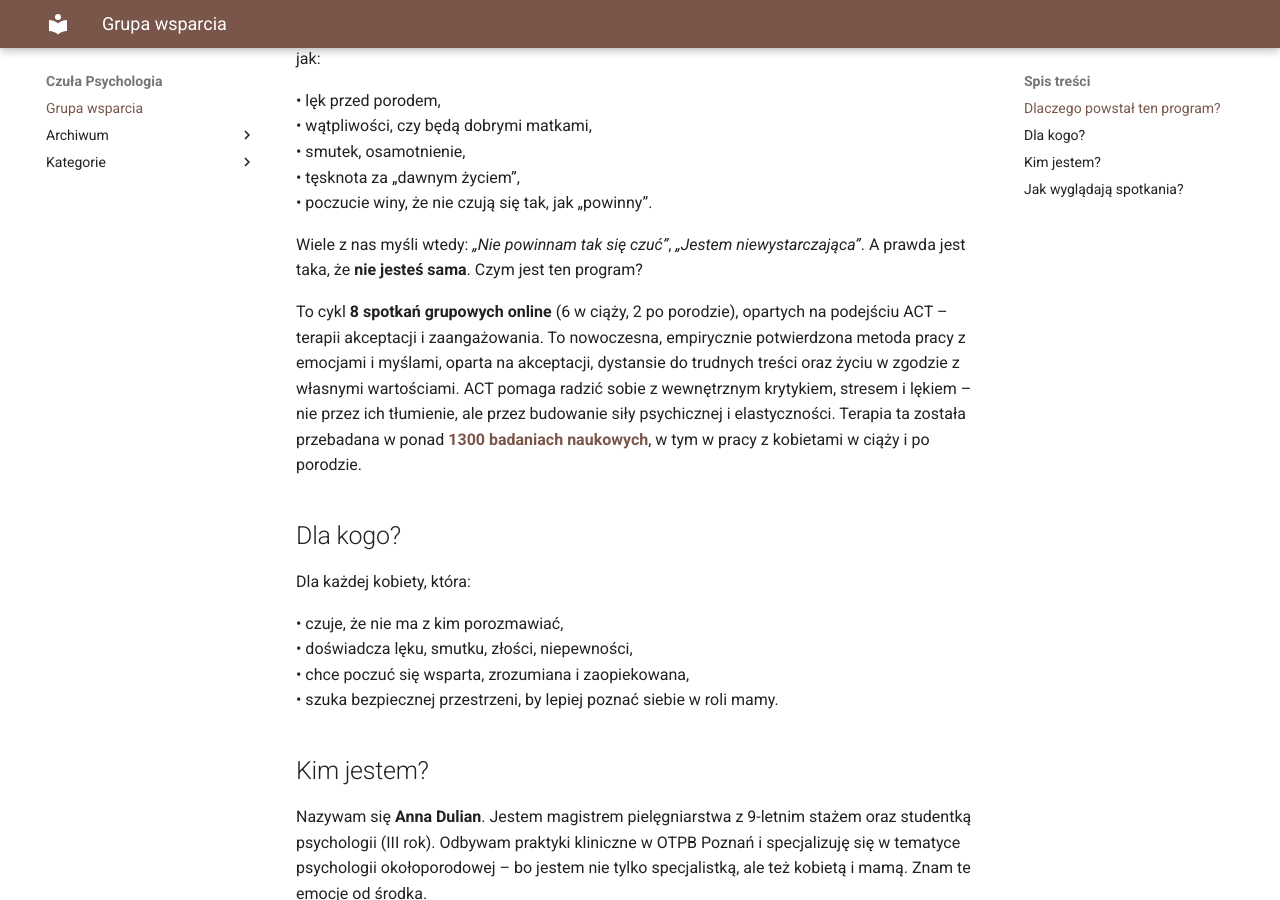
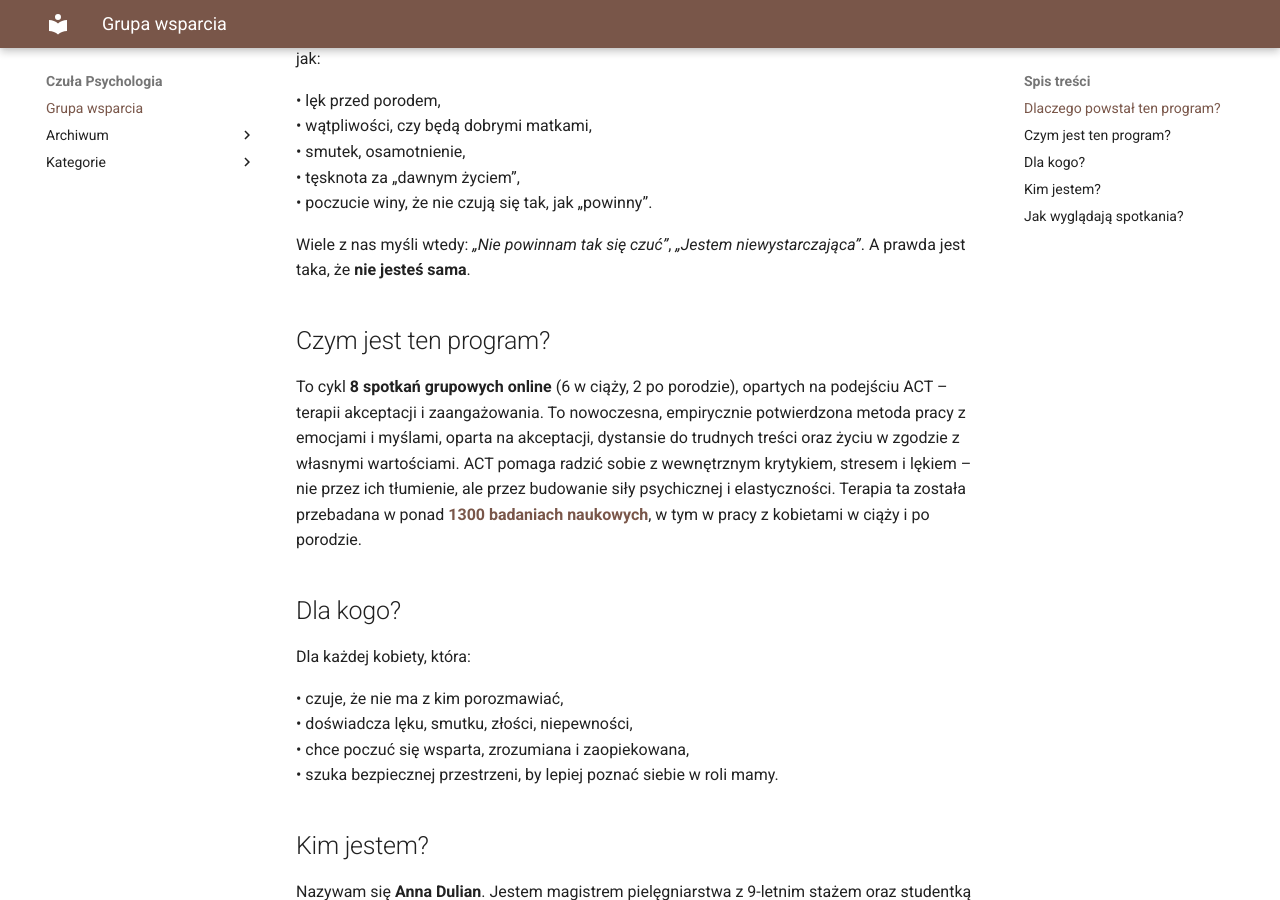
Before and after one commit to czulacom/czula.github.io, an MkDocs documentation site: the page built from docs/grupa-wsparcia.md, in a window 1280 px wide and 900 px high, scrolled down 394 px. Built offline with MkDocs 1.6.1 and Material for MkDocs 9.7.7, drawn with Linux system fonts in a browser that asks for light colours.

Commit message:
docs: %*

```diff
--- a/docs/grupa-wsparcia.md
+++ b/docs/grupa-wsparcia.md
@@ -14,7 +14,8 @@ Ciąża to czas wielkich zmian – nie tylko w ciele, ale i w psychice. Choć wo
 •	poczucie winy, że nie czują się tak, jak „powinny”.<br>
 
 Wiele z nas myśli wtedy: *„Nie powinnam tak się czuć”*, *„Jestem niewystarczająca”*. A prawda jest taka, że **nie jesteś sama**.
-Czym jest ten program?
+
+## Czym jest ten program?
 
 To cykl **8 spotkań grupowych online** (6 w ciąży, 2 po porodzie), opartych na podejściu ACT – terapii akceptacji i zaangażowania. To nowoczesna, empirycznie potwierdzona metoda pracy z emocjami i myślami, oparta na akceptacji, dystansie do trudnych treści oraz życiu w zgodzie z własnymi wartościami.
 ACT pomaga radzić sobie z wewnętrznym krytykiem, stresem i lękiem – nie przez ich tłumienie, ale przez budowanie siły psychicznej i elastyczności. Terapia ta została przebadana w ponad [**1300 badaniach naukowych**](https://contextualscience.org/resources_clinicians), w tym w pracy z kobietami w ciąży i po porodzie.
```
